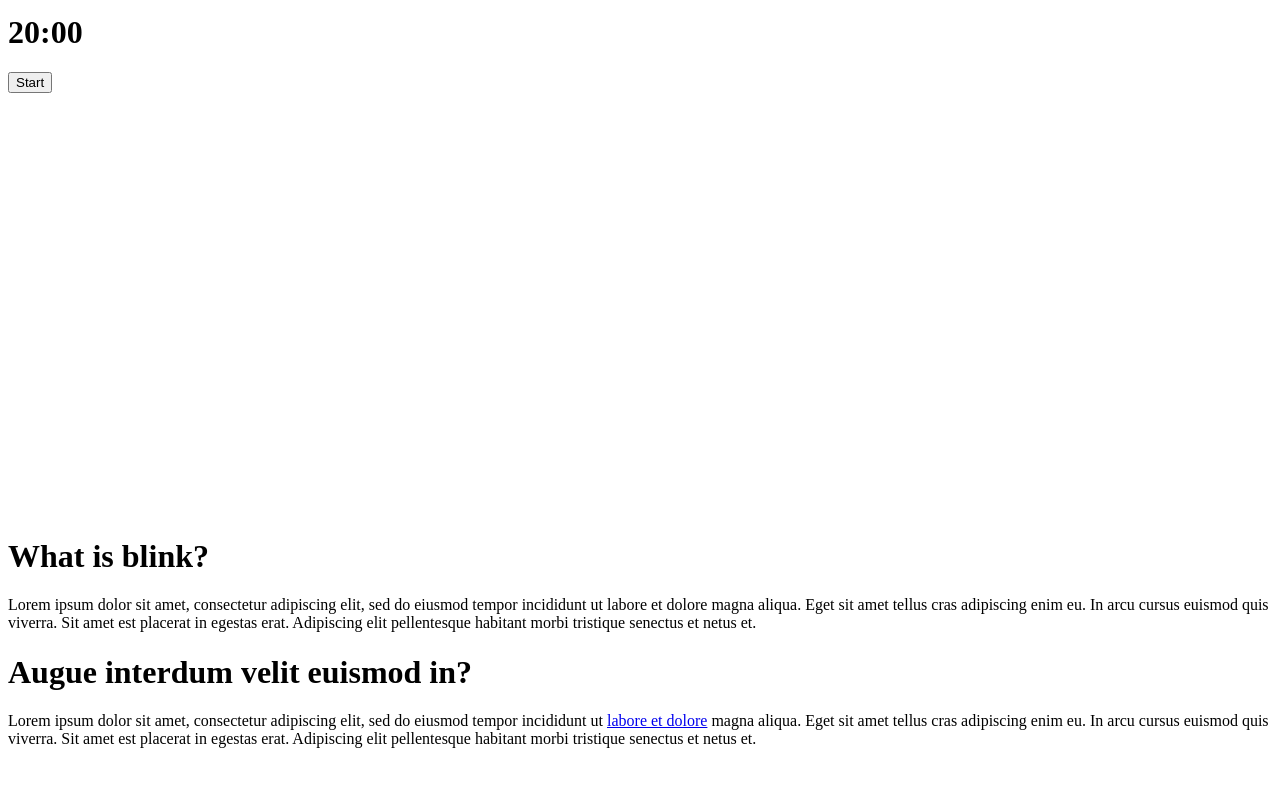
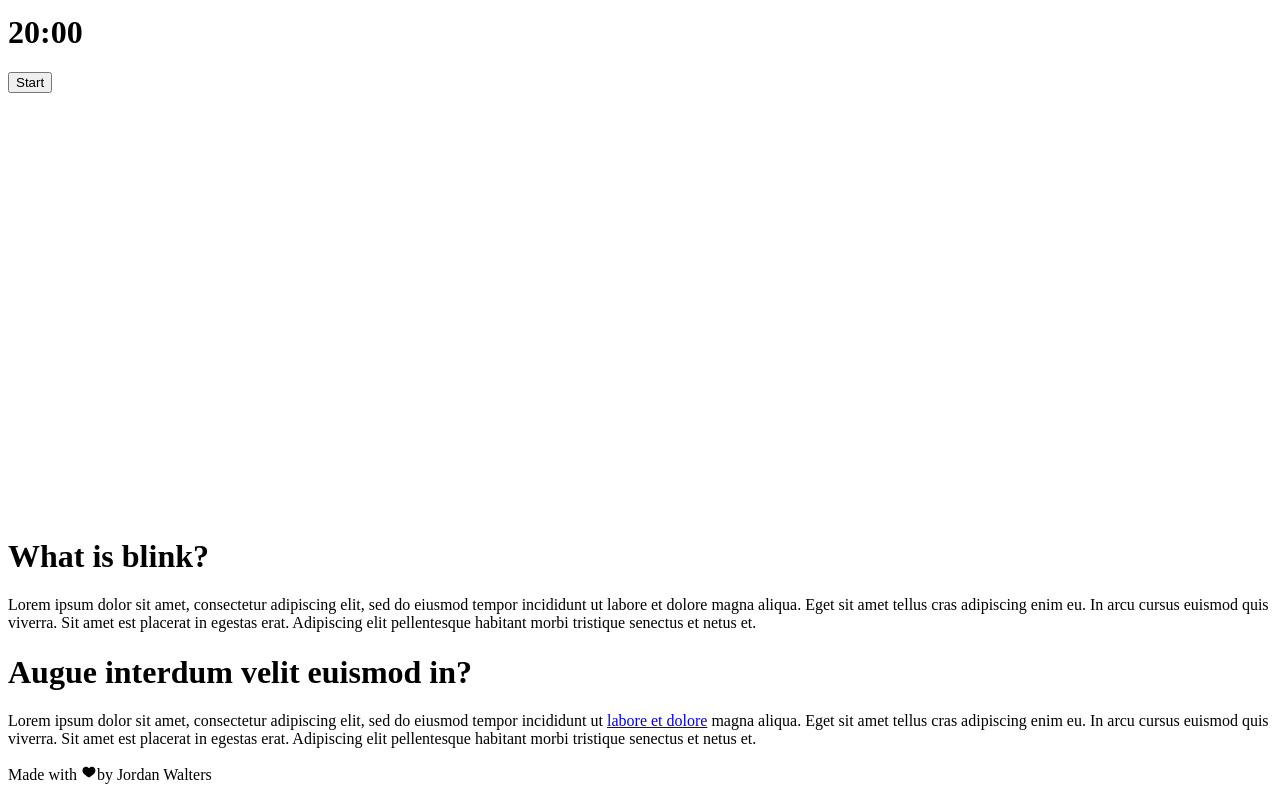
Before and after one commit to J-Walters/blink, a Next.js app: page / in a window 1280 px wide. Shown: the part 270-1070 px from the top of the page. Before the commit the page ends 1034 px from the top, so only its background shows below. Built offline with nearby package versions, Linux system fonts and the light colour scheme; a web font is replaced by a local one.

Commit message:
basic footer

```diff
--- /dev/null
+++ b/components/Footer.js
@@ -0,0 +1,13 @@
+import { TiHeartFullOutline } from 'react-icons/ti';
+const Footer = () => {
+  return (
+    <div className='flex justify-center border-t-gray-500 border-t-2'>
+      <p className=' flex p-10 text-[#3969A0]'>
+        Made with <TiHeartFullOutline />
+        by Jordan Walters
+      </p>
+    </div>
+  );
+};
+
+export default Footer;
--- a/pages/index.js
+++ b/pages/index.js
@@ -3,6 +3,7 @@ import Timer from '../components/Timer';
 import About from '../components/About';
 import Alarm from '../components/Alarm';
 import Modal from '../components/Modal';
+import Footer from '../components/Footer';
 import { useEffect, useState, useRef } from 'react';
 
 export default function Home() {
@@ -129,6 +130,7 @@ export default function Home() {
             longBreakRef={longBreakRef}
             updateTimeDefaultValue={updateTimeDefaultValue}
           />
+
           {/* <About /> */}
         </div>
         <div className='bg-[#E5E5E5] font-mallanna min-h-screen'>
@@ -137,6 +139,7 @@ export default function Home() {
             <Alarm ref={alarmRef} />
             {/* <Modal /> */}
           </div>
+          <Footer />
         </div>
       </div>
     </>
```
